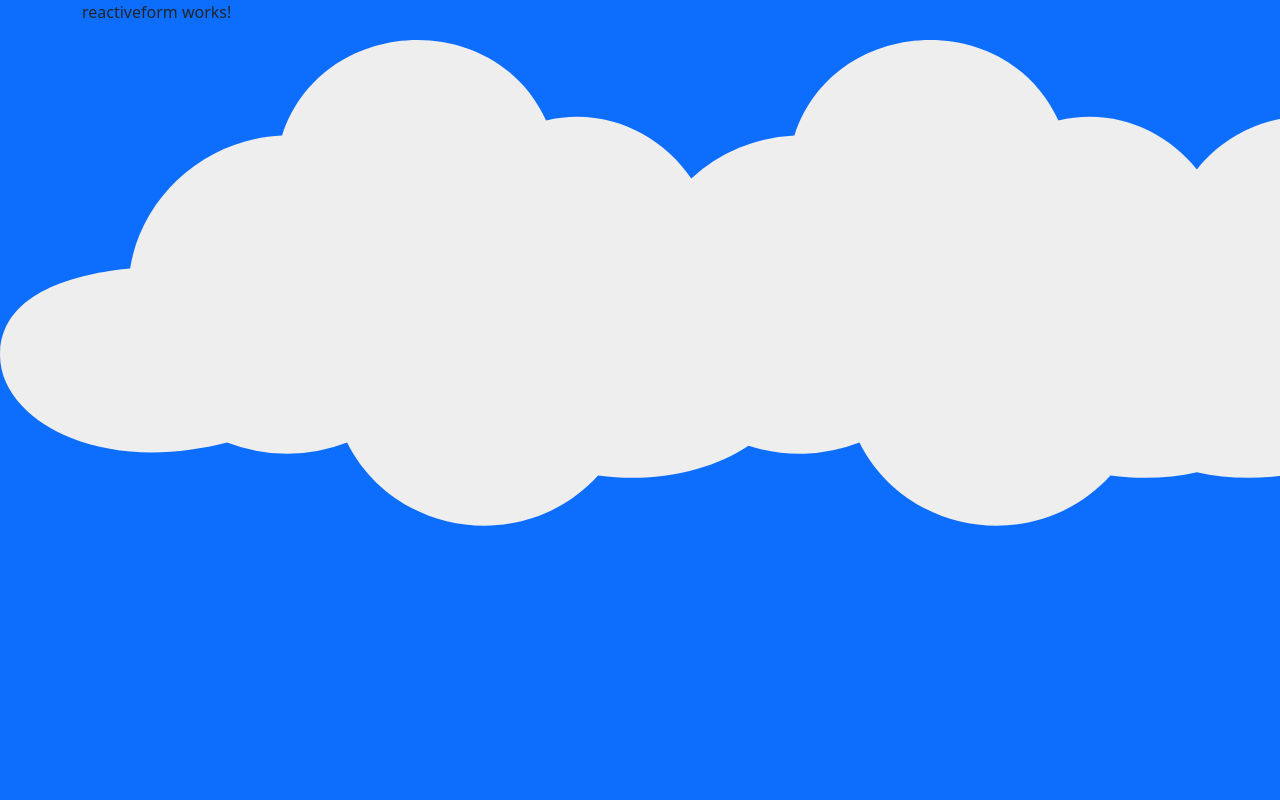
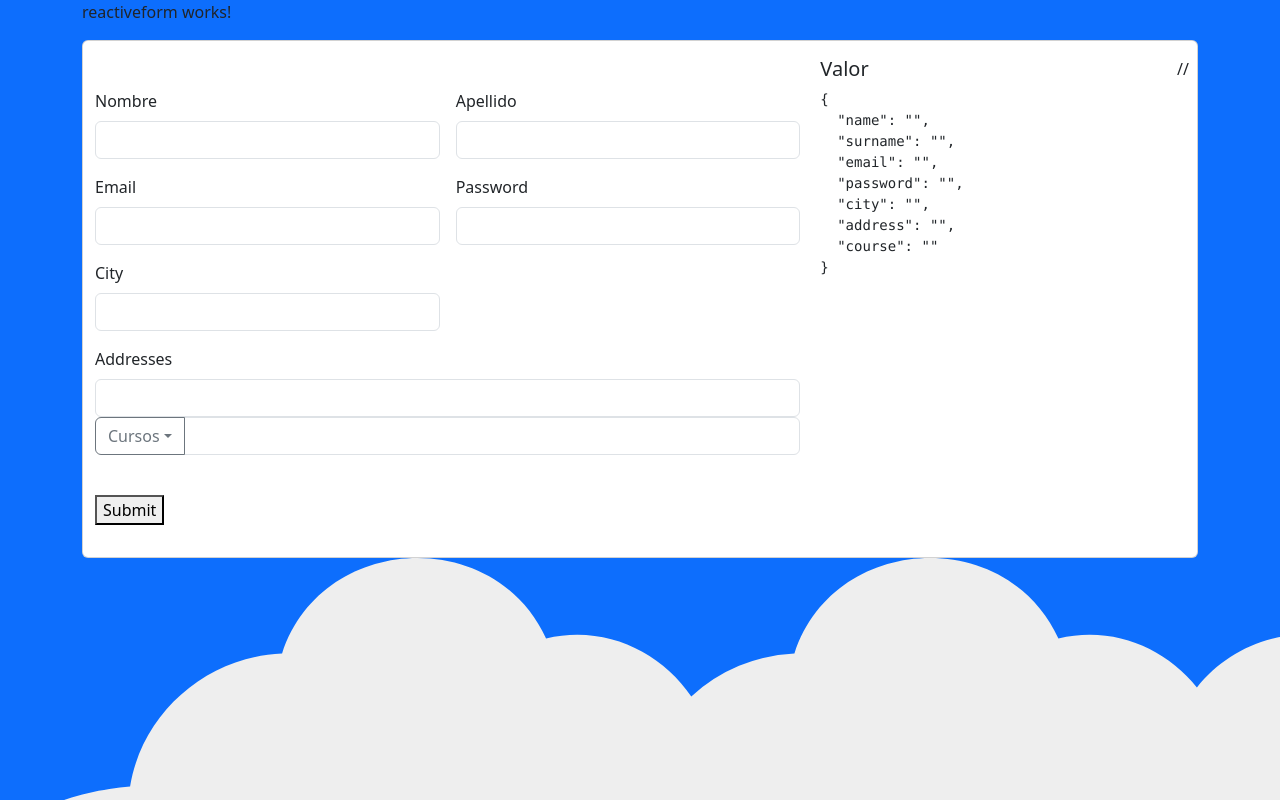
Before and after one commit to ramidlr/Forms_delRio, an Angular app: page / in a window 1280 px wide. Shown: the top 800 px of the page. Built offline with nearby package versions, Linux system fonts and the light colour scheme.

Commit message:
newchangesjul11

```diff
--- a/src/app/form/reactiveform/reactiveform.component.html
+++ b/src/app/form/reactiveform/reactiveform.component.html
@@ -1 +1,63 @@
 <p>reactiveform works!</p>
+
+<div class="card">
+  <div class="card-body">
+    <div class="row">
+      <form [formGroup]="studentForm" class="row col-8 g-3" (ngSubmit)="onSubmit()">
+
+        <div class="col-md-6">
+          <label for="inputName" class="form-label">Nombre</label>
+          <input formControlName="name" type="text" class="form-control" id="inputName"/>
+        </div>
+
+        <div class="col-md-6">
+          <label for="inputEmail4" class="form-label">Apellido</label>
+          <input formControlName="surname" type="email" class="form-control" id="inputEmail4"/>
+        </div>
+
+        <div class="col-md-6">
+          <label for="inputEmail4" class="form-label">Email</label>
+          <input formControlName="email" type="email" class="form-control" id="inputEmail4"/>
+        </div>
+
+        <div class="col-md-6">
+          <label for="inputPassword4" class="form-label">Password</label>
+          <input formControlName="password" type="password" class="form-control" id="inputPassword4" />
+        </div>
+
+        <div class="col-md-6">
+          <label for="inputCity" class="form-label">City</label>
+          <input formControlName="city" type="text" class="form-control" id="inputCity"/>
+        </div>
+
+        <div class="col-12">
+                   <div class="mb-3">
+            <label for="inputAddress" class="form-label">Addresses</label>
+            <input formControlName="address" type="text" class="form-control" id="inputAddress"/>
+
+
+            <div class="input-group mb-3">
+              <button class="btn btn-outline-secondary dropdown-toggle" type="button" data-bs-toggle="dropdown" aria-expanded="false">Cursos</button>
+              <ul class="dropdown-menu">
+                <li><a class="dropdown-item" href="#">Angular</a></li>
+                <li><a class="dropdown-item" href="#">Another action</a></li>
+                <li><a class="dropdown-item" href="#">Something else here</a></li>
+                <li><hr class="dropdown-divider"></li>
+                <li><a class="dropdown-item" href="#">Separated link</a></li>
+              </ul>
+              <input type="text" class="form-control" aria-label="Text input with dropdown button">
+            </div>
+
+            <br>
+            <button type="submit">Submit</button>
+          </div>
+        </div>
+        </form>
+
+          <div class="col-4">
+            <h5>Valor</h5>
+            <pre>{{ studentForm.value | json }}</pre>
+        </div>
+
+
+    //
--- a/src/app/form/reactiveform/reactiveform.component.ts
+++ b/src/app/form/reactiveform/reactiveform.component.ts
@@ -17,10 +17,15 @@ interface StudentModel {
   styleUrls: ['./reactiveform.component.scss']
 })
 export class ReactiveformComponent {
+onSubmit() {
+throw new Error('Completa los campos correctamente.');
+}
+
+  studentForm: FormGroup
 
 constructor(private fb: FormBuilder) {
 
-let studentForm: FormGroup<StudentModel> = new FormGroup({
+  this.studentForm = this.fb.group<StudentModel>({
     name: new FormControl(''),
     surname: new FormControl(''),
     email: new FormControl('', [Validators.email, Validators.required]),
```
